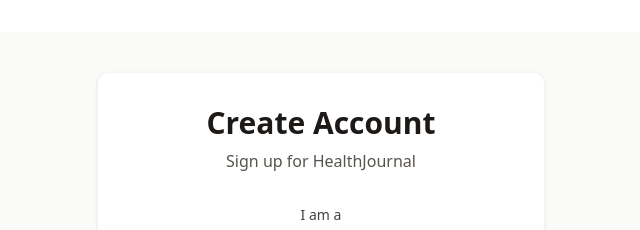
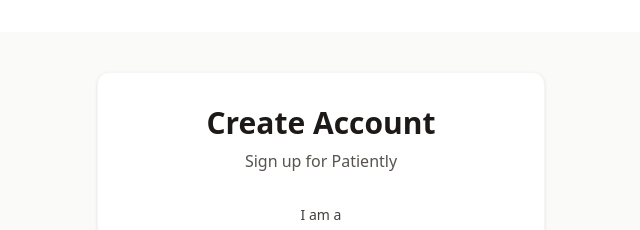
Before and after one commit to Doaa-Awan/patiently, a React (Vite) app in the folder client/: page /register in a window 1280 px wide. Shown: the top 230 px of the page, without its empty margins (319-959 px from the left). Built offline with nearby package versions, Linux system fonts and the light colour scheme.

Commit message:
Update app title

```diff
--- a/client/src/App.jsx
+++ b/client/src/App.jsx
@@ -48,7 +48,7 @@
           <div className="flex items-center justify-between md:hidden mb-4">
             <div className="flex items-center">
               <div className="w-8 h-8 bg-emerald-600 rounded-lg mr-3" />
-              <span className="text-lg font-bold text-stone-900">HealthJournal</span>
+              <span className="text-lg font-bold text-stone-900">Patiently</span>
             </div>
             <div className="flex items-center gap-4">
               {user && (
@@ -73,7 +73,7 @@
             <div className="flex items-center">
               <div className="w-8 h-8 bg-emerald-600 rounded-lg mr-3" />
               <span className="text-xl font-bold text-stone-900">
-                HealthJournal
+                Patiently
               </span>
             </div>
             <div className="flex items-center gap-4">
--- a/client/src/pages/Register.jsx
+++ b/client/src/pages/Register.jsx
@@ -82,7 +82,7 @@
             <h1 className="text-3xl font-bold text-stone-900 mb-2">
               Create Account
             </h1>
-            <p className="text-stone-600">Sign up for HealthJournal</p>
+            <p className="text-stone-600">Sign up for Patiently</p>
           </div>
 
           {error && (
```
Also changed, not shown: 2 other files (tests, documents, lock files or other folders).
